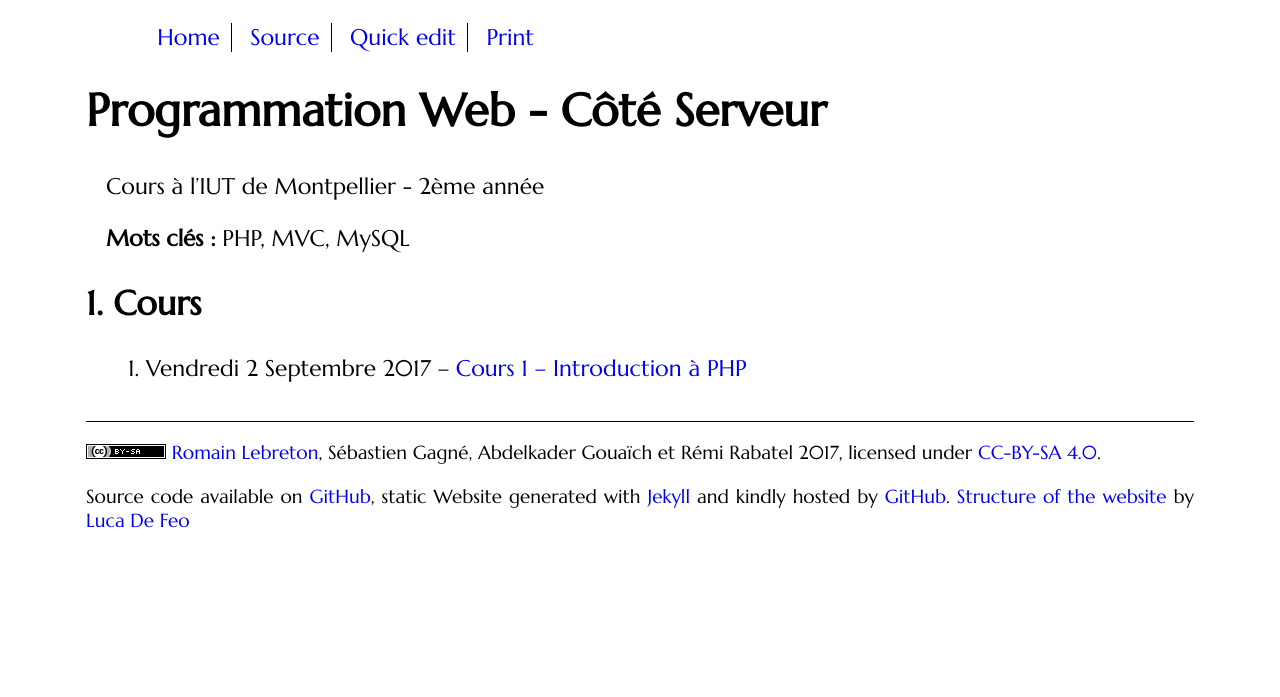
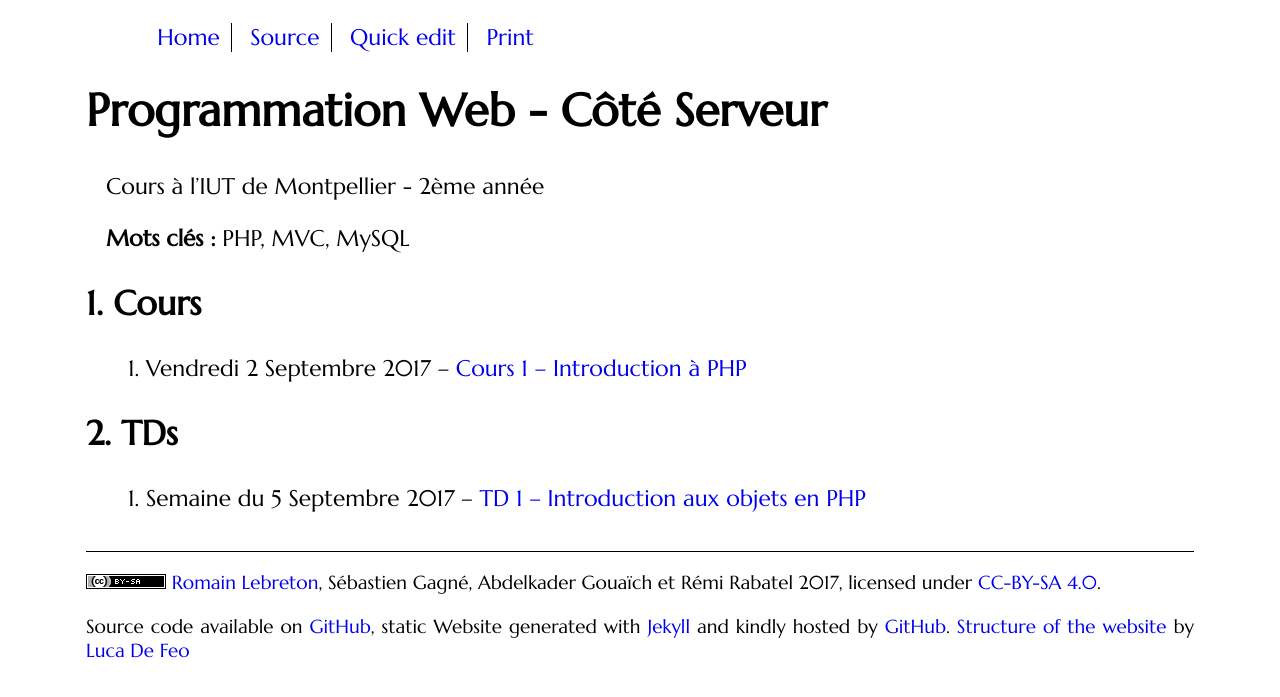
Before and after one commit to romainlebreton/R3.01-DeveloppementWeb, a Jekyll site: the page built from index.md, in a window 1280 px wide. Shown: the top 697 px of the page. Built offline with Jekyll 4.4.1, drawn with Linux system fonts in a browser that asks for light colours; some web fonts are replaced.

Commit message:
uncover TD1

```diff
--- a/index.md
+++ b/index.md
@@ -12,9 +12,9 @@ Cours à l'IUT de Montpellier - 2ème année
 
 1. Vendredi 2 Septembre 2017 -- [Cours 1 -- Introduction à PHP](classes/class1.html)
 
-<!-- ## TDs -->
+## TDs
 
-<!-- 1. Semaine du 5 Septembre 2017 -- [TD 1 -- Introduction aux objets en PHP](tutorials/tutorial1.html)  -->
+1. Semaine du 5 Septembre 2017 -- [TD 1 -- Introduction aux objets en PHP](tutorials/tutorial1.html)
 <!-- 1. Semaine du 12 Septembre 2017 -- [TD 2 -- La persistance des données en PHP](tutorials/tutorial2.html) -->
 <!-- 1. Semaine du 19 Septembre 2017 -- [TD 3 -- Requêtes préparées et association de classes](tutorials/tutorial3.html) -->
 <!-- 1. Semaine du 26 Septembre 2017 --  [TD 4 -- Architecture MVC simple](tutorials/tutorial4.html) -->
```
